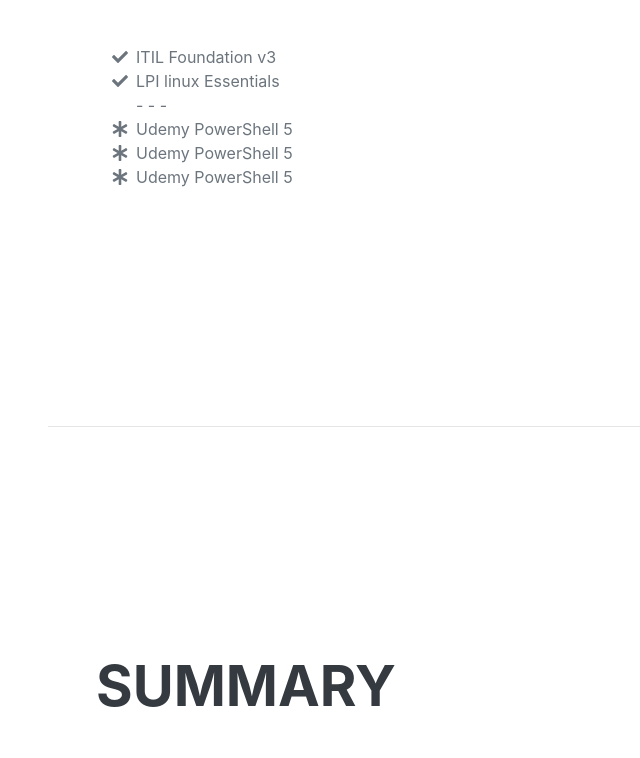
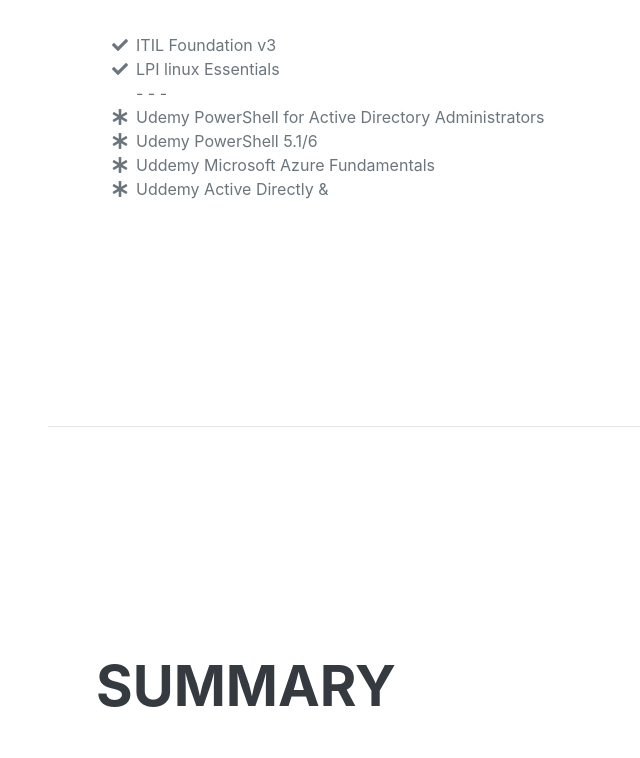
Before and after one commit to robertrodriguezjr70/aboutrobertrodriguez.com, a plain HTML site: page index.html in a window 1280 px wide. Shown: the part 2724-3482 px from the top of the page, without its empty margins (224-864 px from the left). Drawn offline with nearby package versions, Linux system fonts and the light colour scheme; files whose address does not match are found by name; a web font is replaced by a local one.

Commit message:
Update index.html

```diff
--- a/index.html
+++ b/index.html
@@ -142,15 +142,19 @@
                          </li>
                          <li>
                             <span class="fa-li"><i class="fas fa-asterisk"></i></span>
-                           Udemy PowerShell 5
+                           Udemy PowerShell for Active Directory Administrators
                         </li>
                          <li>
                             <span class="fa-li"><i class="fas fa-asterisk"></i></span>
-                           Udemy PowerShell 5
+                           Udemy PowerShell 5.1/6
                         </li>
                          <li>
                             <span class="fa-li"><i class="fas fa-asterisk"></i></span>
-                           Udemy PowerShell 5
+                           Uddemy Microsoft Azure Fundamentals
+                        </li>
+                          <li>
+                            <span class="fa-li"><i class="fas fa-asterisk"></i></span>
+                           Uddemy Active Directly &
                         </li>
                     </ul>
 
```
